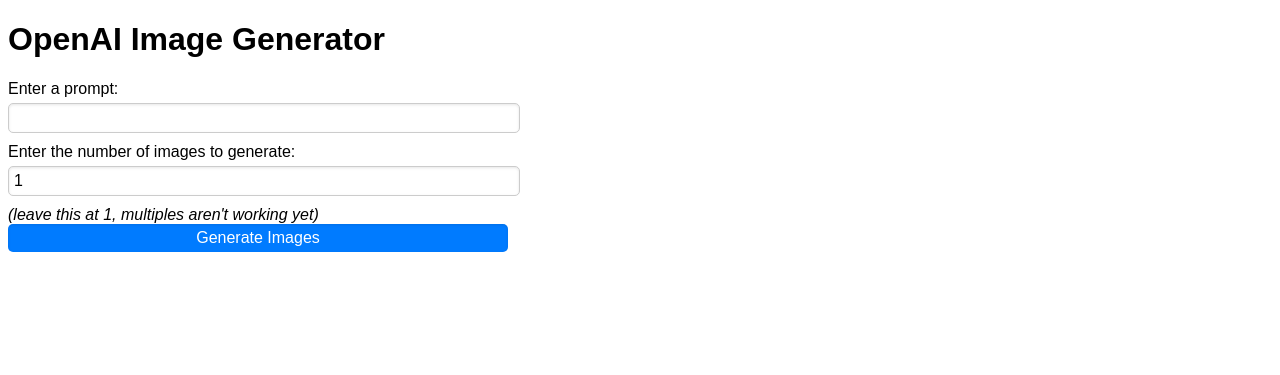
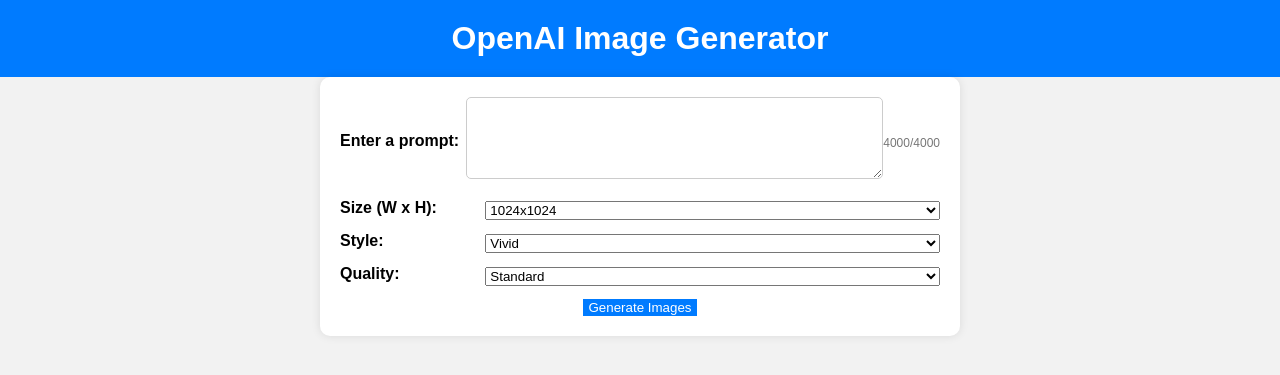
Before and after one commit to trackzero/openai, a Flask app: page / in a window 1280 px wide. Shown: the top 375 px of the page. Run offline with Flask 3, Linux system fonts and the light colour scheme.

Commit message:
Updated Flask app for Dall-E 3 options. Bug: Prompt retains, size, style, and quality do not.

```diff
--- a/OpenAI-DALLE-LocalWebApp/app.py
+++ b/OpenAI-DALLE-LocalWebApp/app.py
@@ -7,24 +7,39 @@
 client.api_key = os.environ.get("OPENAI_API_KEY")
 app.secret_key = os.environ.get("FLASK_SECRET_KEY")
 
-def generate_images(prompt, num_images):
-    model = "dall-e-3" #was: "image-alpha-001"
-    size="1024x1024"
-    response = client.images.generate(model=model, prompt=prompt, n=num_images, size=size, quality="standard")
+def generate_images(prompt, size, style, quality):
+    model = "dall-e-3"  # Adjust the model name if needed
+    response = client.images.generate(
+        model=model,
+        prompt=prompt,
+        size=size,
+        style=style,
+        quality=quality,
+    )
 
-    urls = [data['url'] for data in response.data]
-    return urls
+    image_url = response.data[0].url
+    return image_url
 
 @app.route("/", methods=["GET", "POST"])
 def index():
     if request.method == "POST":
         prompt = request.form["prompt"]
-        num_images = int(request.form["num_images"])
-        image_urls = generate_images(prompt, num_images)
+        size = request.form["size"]
+        style = request.form["style"]
+        quality = request.form["quality"]
+        image_url = generate_images(prompt, size, style, quality)
         session["prompt"] = prompt
-        return render_template("index.html", prompt=prompt, image_urls=image_urls)
+        session["prompt"] = prompt
+        session["size"] = size
+        session["style"] = style
+        session["quality"] = quality
+
+        return render_template("index.html", prompt=prompt, image_url=image_url)
     else:
         prompt = session.get("prompt", "")
+        size = session.get("size", "1024x1024")
+        style = session.get("style", "vivid")
+        quality = session.get("quality", "standard")
         return render_template("index.html", prompt=prompt)
 
 if __name__ == "__main__":
--- a/OpenAI-DALLE-LocalWebApp/templates/index.html
+++ b/OpenAI-DALLE-LocalWebApp/templates/index.html
@@ -5,51 +5,119 @@
   <style>
     body {
       font-family: Arial, sans-serif;
+      background-color: #f2f2f2;
+      text-align: center;
+      margin: 0;
+      padding: 0;
+    }
+    h1 {
+      background-color: #007bff;
+      color: #fff;
+      padding: 20px 0;
+      margin: 0;
+    }
+    .container {
+      max-width: 600px;
+      margin: 0 auto;
+      background-color: #fff;
+      padding: 20px;
+      border-radius: 10px;
+      box-shadow: 0 0 10px rgba(0, 0, 0, 0.1);
     }
     label {
       display: block;
       margin-bottom: 5px;
+      font-weight: bold;
     }
-    input[type="text"], input[type="number"], input[type="submit"] {
-      padding: 5px;
+    .input-container {
+      display: flex;
+      justify-content: space-between;
+      align-items: center;
+      margin-bottom: 10px; /* Add margin to create separation */
+    }
+    .input-container select {
+      width: 100%;
+    }
+    .input-container label {
+      width: 32%;
+      text-align: left; /* Align text to the left */
+    }
+    .input-container select {
+      width: 100%;
+    }
+    textarea {
+      padding: 10px;
       margin-bottom: 10px;
       border-radius: 5px;
       border: 1px solid #ccc;
-      box-shadow: inset 0 1px 3px rgba(0, 0, 0, 0.1);
-      font-size: 16px;
       width: 100%;
-      max-width: 500px;
+      resize: vertical;
     }
     input[type="submit"] {
       background-color: #007bff;
       color: #fff;
       border: none;
       cursor: pointer;
+      transition: background-color 0.2s;
     }
     input[type="submit"]:hover {
       background-color: #0062cc;
     }
     img {
-      margin-bottom: 20px;
+      max-width: 100%;
+      height: auto;
+      margin: 20px 0;
+    }
+    #charCount {
+      text-align: right;
+      font-size: 12px;
+      color: #777;
     }
   </style>
 </head>
 <body>
     <h1>OpenAI Image Generator</h1>
-    <form method="POST">
+<div class="container">
+  <form method="POST">
+    <div class="input-container">
       <label for="prompt">Enter a prompt:</label>
-      <input type="text" name="prompt" id="prompt" value="{{ prompt }}">
-      <br>
-      <label for="num_images">Enter the number of images to generate:</label>
-      <input type="number" name="num_images" id="num_images" min="1" max="10" value="1">
-      <BR><i>(leave this at 1, multiples aren't working yet)</i>
-      <br>
-      <input type="submit" value="Generate Images">
-    </form>
-    {% if image_urls %}
-      {% for url in image_urls %}
-        <img src="{{ url }}" alt="Generated Image">
-      {% endfor %}
-    {% endif %}
+      <textarea name="prompt" id="prompt" maxlength="4000" rows="4" oninput="updateCharCount(this)">{{ prompt }}</textarea>
+      <span id="charCount">4000/4000</span>
+    </div>
+    <div class="input-container">
+  <label for="size">Size (W x H):</label>
+  <select name="size" id="size">
+    <option value="1024x1024"{% if size == "1024x1024" %} selected{% endif %}>1024x1024</option>
+    <option value="1792x1024"{% if size == "1792x1024" %} selected{% endif %}>1792x1024</option>
+    <option value="1024x1792"{% if size == "1024x1792" %} selected{% endif %}>1024x1792</option>
+  </select>
+</div>
+<div class="input-container">
+  <label for="style">Style:</label>
+  <select name="style" id="style" class="style-quality">
+    <option value="vivid"{% if style == "vivid" %} selected{% endif %}>Vivid</option>
+    <option value="natural"{% if style == "natural" %} selected{% endif %}>Natural</option>
+  </select>
+</div>
+<div class="input-container">
+  <label for="quality">Quality:</label>
+  <select name="quality" id="quality" class="style-quality">
+    <option value="standard"{% if quality == "standard" %} selected{% endif %}>Standard</option>
+    <option value="hd"{% if quality == "hd" %} selected{% endif %}>HD</option>
+  </select>
+</div>
+<input type="submit" value="Generate Images">
+  </form>
+  {% if image_url %}
+    <img src="{{ image_url }}" alt="Generated Image">
+  {% endif %}
+</div>
+    <script>
+      function updateCharCount(textarea) {
+        const maxLength = 4000;
+        const remaining = maxLength - textarea.value.length;
+        document.getElementById("charCount").textContent = remaining + "/4000";
+      }
+    </script>
   </body>
 </html>
```
